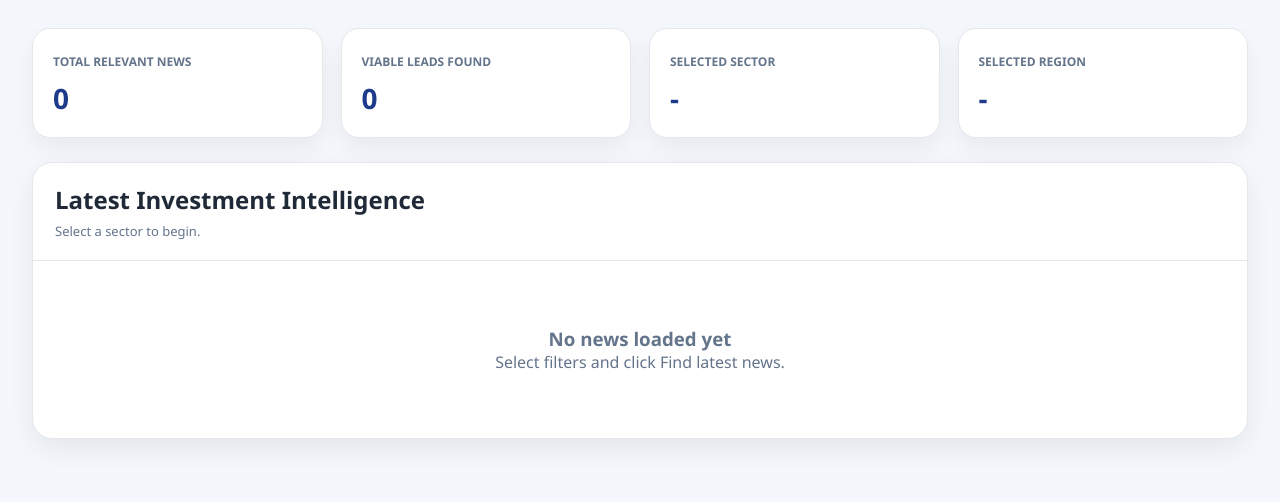
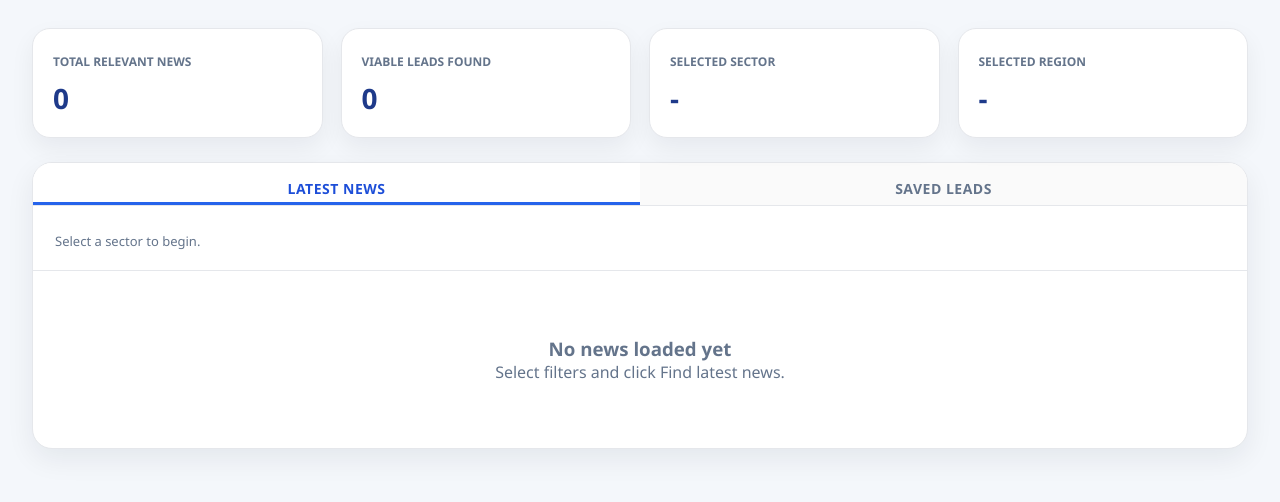
Before and after one commit to arushi153/investment_tracker, a Flask app: page / in a window 1280 px wide. Shown: the part 298-800 px from the top of the page. Run offline with Flask 3, Linux system fonts and the light colour scheme.

Commit message:
feat: Add Saved Leads feature to bookmark articles

```diff
--- a/templates/index.html
+++ b/templates/index.html
@@ -133,7 +133,13 @@
             <div class="metric-card"><span>Selected region</span><h2 id="regionMetric">-</h2></div>
         </section>
         <section class="content-panel">
-            <div class="content-header"><h2>Latest Investment Intelligence</h2><div class="selected-filters" id="selectedFilters">Select a sector to begin.</div></div>
+            <div class="tabs-container">
+                <button class="tab-button active" id="tabLatest">Latest News</button>
+                <button class="tab-button" id="tabSaved">Saved Leads</button>
+            </div>
+            <div class="content-header" id="newsHeader">
+                <div class="selected-filters" id="selectedFilters">Select a sector to begin.</div>
+            </div>
             <div class="news-container" id="newsContainer"><div class="empty-state"><h3>No news loaded yet</h3><p>Select filters and click Find latest news.</p></div></div>
         </section>
     </main>
@@ -155,10 +161,53 @@
 <script>
 let locationData = {};
 const targetCountry = "India";
+let currentArticles = [];
+let currentTab = "latest";
 
 const sectorSelect = document.getElementById("sectorSelect");
 const stateSelect = document.getElementById("stateSelect");
 const newsContainer = document.getElementById("newsContainer");
+const tabLatest = document.getElementById("tabLatest");
+const tabSaved = document.getElementById("tabSaved");
+
+function getSavedLeads() {
+    try { return JSON.parse(localStorage.getItem("savedLeads")) || []; }
+    catch(e) { return []; }
+}
+
+function toggleSavedLead(article) {
+    let saved = getSavedLeads();
+    const index = saved.findIndex(a => a.link === article.link);
+    if (index >= 0) {
+        saved.splice(index, 1);
+    } else {
+        saved.push(article);
+    }
+    localStorage.setItem("savedLeads", JSON.stringify(saved));
+
+    if (currentTab === "saved") {
+        renderNews(saved);
+    } else {
+        renderNews(currentArticles);
+    }
+}
+
+tabLatest.addEventListener("click", () => {
+    currentTab = "latest";
+    tabLatest.classList.add("active");
+    tabSaved.classList.remove("active");
+    document.getElementById("newsHeader").style.display = "block";
+    renderNews(currentArticles);
+});
+
+tabSaved.addEventListener("click", () => {
+    currentTab = "saved";
+    tabSaved.classList.add("active");
+    tabLatest.classList.remove("active");
+    document.getElementById("newsHeader").style.display = "none";
+    const saved = getSavedLeads();
+    renderNews(saved);
+});
 
 function escapeHtml(value) {
     return String(value ?? "")
@@ -220,7 +269,8 @@ async function fetchNews() {
         if (!response.ok || !data.success) throw new Error(data.message || "Unable to fetch news.");
         document.getElementById("totalNews").textContent = data.total || 0;
         document.getElementById("highPriority").textContent = data.high_priority || 0;
-        renderNews(data.articles || []);
+        currentArticles = data.articles || [];
+        renderNews(currentArticles);
     } catch (error) {
         newsContainer.innerHTML = '<div class="error-box">' + escapeHtml(error.message) + '</div>';
     }
@@ -228,7 +278,11 @@ async function fetchNews() {
 
 function renderNews(articles) {
     if (!articles.length) {
-        newsContainer.innerHTML = '<div class="empty-state"><h3>No relevant news found</h3><p>No matching investment news found within the last 30 days. Try a different sector or state.</p></div>';
+        if (currentTab === "saved") {
+            newsContainer.innerHTML = '<div class="empty-state"><h3>No saved leads yet</h3><p>Star some news articles to save them here for later.</p></div>';
+        } else {
+            newsContainer.innerHTML = '<div class="empty-state"><h3>No relevant news found</h3><p>No matching investment news found within the last 30 days. Try a different sector or state.</p></div>';
+        }
         return;
     }
     newsContainer.innerHTML = "";
@@ -282,21 +336,48 @@ function renderNews(articles) {
         description.className = "news-description";
         description.textContent = article.description || "No description available.";
 
+        const btnContainer = document.createElement("div");
+        btnContainer.style.display = "flex";
+        btnContainer.style.gap = "10px";
+        btnContainer.style.marginTop = "14px";
+
         // Find Investor button
         const findBtn = document.createElement("button");
         findBtn.className = "find-btn";
+        findBtn.style.marginTop = "0";
         findBtn.innerHTML = '&#128100; Find Investor Contact';
         findBtn.addEventListener("click", function(e) {
             e.stopPropagation();
             openInvestorModal(article.title, article.source);
         });
 
+        // Save Lead button
+        const savedLeads = getSavedLeads();
+        const isSaved = savedLeads.some(a => a.link === article.link);
+        const saveBtn = document.createElement("button");
+        saveBtn.className = "find-btn";
+        saveBtn.style.marginTop = "0";
+        if (isSaved) {
+            saveBtn.style.background = "linear-gradient(135deg,#f59e0b,#d97706)";
+            saveBtn.innerHTML = '&#9733; Saved Lead';
+        } else {
+            saveBtn.style.background = "linear-gradient(135deg,#64748b,#475569)";
+            saveBtn.innerHTML = '&#9734; Save Lead';
+        }
+        saveBtn.addEventListener("click", function(e) {
+            e.stopPropagation();
+            toggleSavedLead(article);
+        });
+
+        btnContainer.appendChild(findBtn);
+        btnContainer.appendChild(saveBtn);
+
         const keywordRow = document.createElement("div"); keywordRow.className = "keyword-row";
         (article.matched_keywords || []).forEach(function(keyword) {
             const chip = document.createElement("span"); chip.className = "keyword-chip"; chip.textContent = keyword; keywordRow.appendChild(chip);
         });
 
-        card.appendChild(top); card.appendChild(meta); card.appendChild(description); card.appendChild(findBtn); card.appendChild(keywordRow);
+        card.appendChild(top); card.appendChild(meta); card.appendChild(description); card.appendChild(btnContainer); card.appendChild(keywordRow);
         newsContainer.appendChild(card);
     });
 }
```
